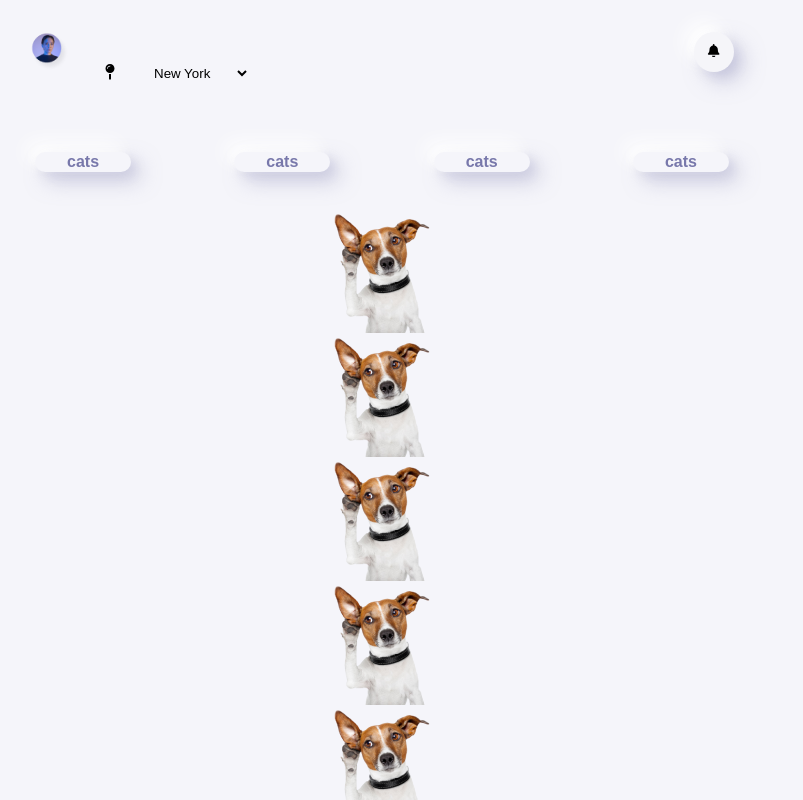
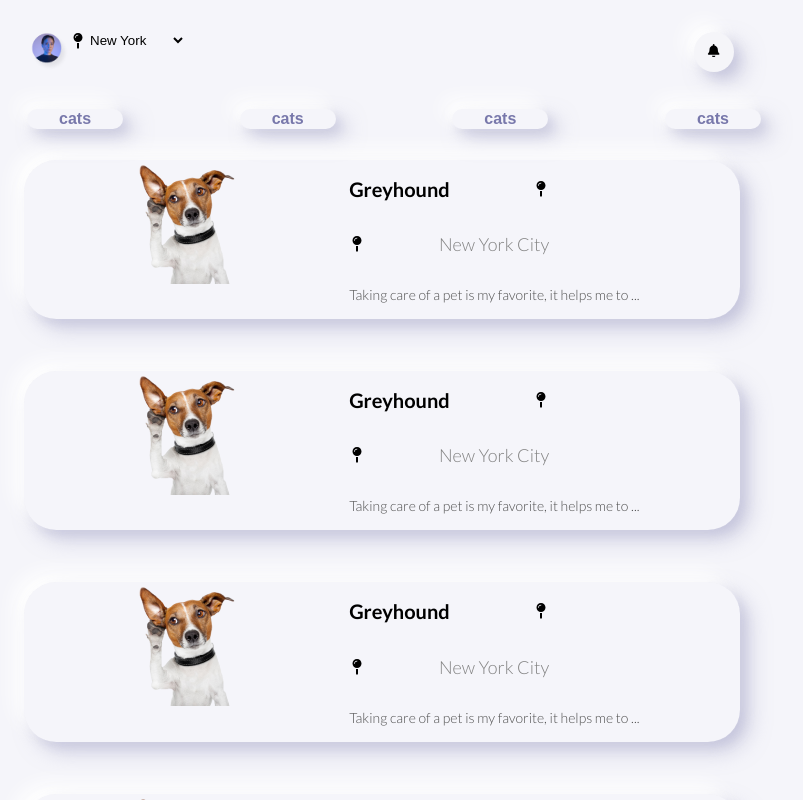
Before and after one commit to rts-cmk-wu09/framework1-mypets-sofiehilge, a React (Vite) app: page /listview in a window 1280 px wide. Shown: the top 800 px of the page, without its empty margins (2-805 px from the left). Built offline with nearby package versions, Linux system fonts and the light colour scheme.

Commit message:
add cardlayout

```diff
--- a/package.json
+++ b/package.json
@@ -16,7 +16,7 @@
     "normalize.css": "^8.0.1",
     "react": "^18.2.0",
     "react-dom": "^18.2.0",
-    "react-icons": "^4.8.0",
+    "react-icons": "^4.9.0",
     "react-router-dom": "^6.11.2"
   },
   "devDependencies": {
--- a/src/components/Icon.jsx
+++ b/src/components/Icon.jsx
@@ -1,10 +1,12 @@
 import styled from "styled-components";
 
 const StyledIcon = styled.i`
-padding: 2rem;
-`
+  display: flex;
+  justify-content: center;
+  align-items: center;
+`;
 const Icon = (props) => {
-    return ( <StyledIcon>{props.icon}</StyledIcon> );
-}
+  return <StyledIcon>{props.icon}</StyledIcon>;
+};
 
 export default Icon;
--- a/src/pages/ListView.jsx
+++ b/src/pages/ListView.jsx
@@ -2,19 +2,20 @@ import Header from "../templates/Header";
 import AnimalCategories from "../components/Categories";
 import styled from "styled-components";
 import AnimalCard from "../templates/card";
+import Footer from "../templates/Footer";
 
 const StyledDiv = styled.div`
   display: flex;
   flex-direction: row;
   justify-content: space-between;
-  margin: 2rem;
+  margin-left: 24px;
 `;
 
 const StyledColumn = styled.div`
-display: flex;
-flex-direction: column;
-justify-content: space-between;
-`
+  display: flex;
+  flex-direction: column;
+  justify-content: space-between;
+`;
 const ListView = () => {
   return (
     <>
@@ -25,14 +26,15 @@ const ListView = () => {
         <AnimalCategories />
         <AnimalCategories />
       </StyledDiv>
-<StyledColumn>
-    <AnimalCard/>
-    <AnimalCard/>
-    <AnimalCard/>
-    <AnimalCard/>
-    <AnimalCard/>
-    <AnimalCard/>
-</StyledColumn>
+      <StyledColumn>
+        <AnimalCard />
+        <AnimalCard />
+        <AnimalCard />
+        <AnimalCard />
+        <AnimalCard />
+        <AnimalCard />
+      </StyledColumn>
+      <Footer />
     </>
   );
 };
--- /dev/null
+++ b/src/templates/Footer.jsx
@@ -0,0 +1,5 @@
+const Footer = () => {
+    return ( <p>Footer</p> );
+}
+
+export default Footer;
--- a/src/templates/Header.jsx
+++ b/src/templates/Header.jsx
@@ -1,9 +1,9 @@
 import styled from "styled-components";
-import { FaBell, FaCaretDown, FaMapPin } from "react-icons/fa";
+import { FaBell, FaMapPin } from "react-icons/fa";
 import ButtonIcon from "../components/ButtonIcon";
 import Icon from "../components/icon";
 import portriat from "../assets/Rectangle.png";
-import Paragraf from "../components/Paragraf";
+
 
 const StyledHeader = styled.header`
   display: flex;
--- a/src/templates/card.jsx
+++ b/src/templates/card.jsx
@@ -1,9 +1,18 @@
 import styled from "styled-components";
 import animalportrait from "../assets/animalportrait.png";
+import Heading from "../components/Heading";
+import Icon from "../components/icon";
+import { FaMapPin } from "react-icons/fa";
+import Paragraf from "../components/Paragraf";
 
 const StyledCardContainer = styled.article`
   display: flex;
   justify-content: space-evenly;
+  box-shadow: -5px -5px 10px rgba(255, 255, 255, 0.5),
+    5px 5px 10px rgba(170, 170, 204, 0.25),
+    10px 10px 20px rgba(170, 170, 204, 0.5), -10px -10px 20px #ffffff;
+  border-radius: 32px;
+  margin: 26px;
 `;
 
 const StyledImg = styled.img`
@@ -13,16 +22,44 @@ const StyledImg = styled.img`
 `;
 
 const StyledColumn = styled.div`
-display: flex;
-flex-direction: column;
-justify-content: flex-start;
-`
+  display: flex;
+  flex-direction: column;
+  justify-content: flex-start;
+`;
+const StyledRow = styled.div`
+  display: flex;
+  flex-direction: row;
+  justify-content: space-between;
+  width: 200px;
+`;
 
 const AnimalCard = () => {
   return (
     <StyledCardContainer>
-      <StyledImg src={animalportrait} alt="animal portrait"/>
-
+      <StyledImg src={animalportrait} alt="animal portrait" />
+      <StyledColumn>
+        <StyledRow>
+          <Heading title="Greyhound" size="20" center={false} as="h2" />
+          <Icon icon={<FaMapPin />} />
+        </StyledRow>
+        <StyledRow>
+          <Icon icon={<FaMapPin />} />
+          <Paragraf
+            size="18"
+            color="828282"
+            text="New York City"
+            center={false}
+            lineheight="18"
+          />
+        </StyledRow>
+        <Paragraf
+          size="14"
+          color="4f4f4f"
+          text="Taking care of a pet is my favorite, it helps me to ..."
+          center={false}
+          lineheight="20"
+        />
+      </StyledColumn>
     </StyledCardContainer>
   );
 };
```
Also changed, not shown: 2 other files (tests, documents, lock files or other folders).
